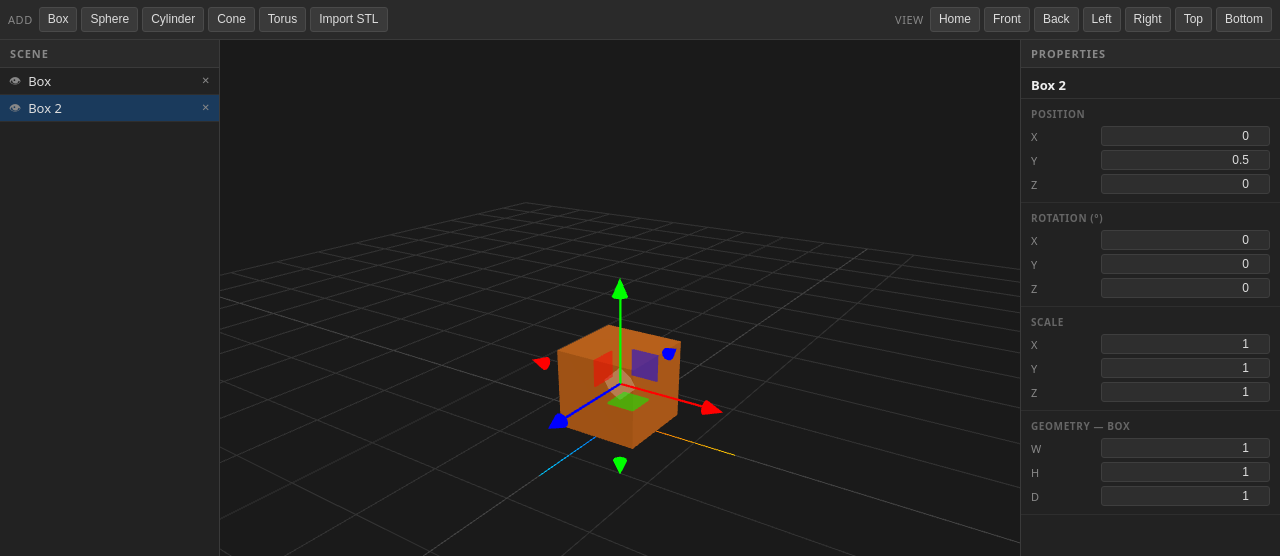
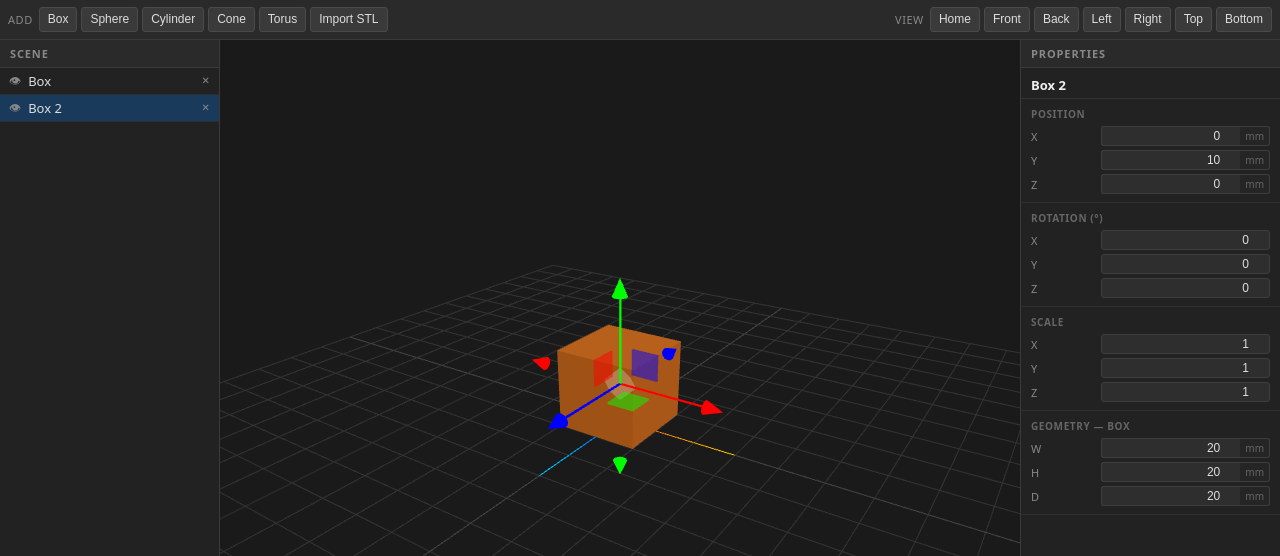
Before and after one commit to mjlangan/webcad, a React (Vite) app: page / in a window 1280 px wide. Both pictures are taken after a click on the button "Box". Shown: the top 556 px of the page. Built offline with nearby package versions, Linux system fonts and the light colour scheme.

Commit message:
establish millimeters as the base unit and show units in the UI

```diff
--- a/src/components/PropertiesPanel/PropertiesPanel.css
+++ b/src/components/PropertiesPanel/PropertiesPanel.css
@@ -66,6 +66,12 @@
   flex-shrink: 0;
 }
 
+.prop-field-input-wrap {
+  flex: 1;
+  display: flex;
+  min-width: 0;
+}
+
 .prop-field-input {
   flex: 1;
   background: #2e2e2e;
@@ -79,8 +85,31 @@
   text-align: right;
 }
 
+.prop-field-input--with-unit {
+  border-right: none;
+  border-radius: 3px 0 0 3px;
+}
+
 .prop-field-input:focus {
   border-color: #4488ff;
+}
+
+.prop-field-input--with-unit:focus + .prop-field-unit {
+  border-color: #4488ff;
+}
+
+.prop-field-unit {
+  flex-shrink: 0;
+  background: #252525;
+  border: 1px solid #3e3e3e;
+  border-left: none;
+  border-radius: 0 3px 3px 0;
+  color: #666;
+  font-size: 10px;
+  padding: 0 5px;
+  display: flex;
+  align-items: center;
+  user-select: none;
 }
 
 .prop-imported-name {
--- a/src/components/PropertiesPanel/PropertiesPanel.tsx
+++ b/src/components/PropertiesPanel/PropertiesPanel.tsx
@@ -11,16 +11,18 @@ interface NumFieldProps {
   value: number;
   step?: number;
   min?: number;
+  unit?: string;
   onChange: (v: number) => void;
 }
 
-function NumField({ label, value, step = 0.01, min, onChange }: NumFieldProps) {
+function NumField({ label, value, step = 1, min, unit, onChange }: NumFieldProps) {
   return (
     <label className="prop-field">
       <span className="prop-field-label">{label}</span>
+      <div className="prop-field-input-wrap">
         <input
           type="number"
-        className="prop-field-input"
+          className={unit ? 'prop-field-input prop-field-input--with-unit' : 'prop-field-input'}
           value={parseFloat(value.toFixed(4))}
           step={step}
           min={min}
@@ -29,6 +31,8 @@ function NumField({ label, value, step = 0.01, min, onChange }: NumFieldProps) {
             if (!isNaN(v)) onChange(v);
           }}
         />
+        {unit && <span className="prop-field-unit">{unit}</span>}
+      </div>
     </label>
   );
 }
@@ -58,43 +62,43 @@ function GeometryFields({
     case 'box':
       return (
         <Section title="Geometry — Box">
-          <NumField label="W" value={geometry.width}  onChange={(v) => onUpdate({ ...geometry, width:  v })} />
-          <NumField label="H" value={geometry.height} onChange={(v) => onUpdate({ ...geometry, height: v })} />
-          <NumField label="D" value={geometry.depth}  onChange={(v) => onUpdate({ ...geometry, depth:  v })} />
+          <NumField label="W" unit="mm" value={geometry.width}  onChange={(v) => onUpdate({ ...geometry, width:  v })} />
+          <NumField label="H" unit="mm" value={geometry.height} onChange={(v) => onUpdate({ ...geometry, height: v })} />
+          <NumField label="D" unit="mm" value={geometry.depth}  onChange={(v) => onUpdate({ ...geometry, depth:  v })} />
         </Section>
       );
     case 'sphere':
       return (
         <Section title="Geometry — Sphere">
-          <NumField label="Radius"   value={geometry.radius}         onChange={(v) => onUpdate({ ...geometry, radius:         v })} />
-          <NumField label="Width Seg" value={geometry.widthSegments}  step={1} min={3} onChange={(v) => onUpdate({ ...geometry, widthSegments:  Math.max(3,  Math.round(v)) })} />
-          <NumField label="Height Seg" value={geometry.heightSegments} step={1} min={2} onChange={(v) => onUpdate({ ...geometry, heightSegments: Math.max(2,  Math.round(v)) })} />
+          <NumField label="Radius"     unit="mm" value={geometry.radius}         onChange={(v) => onUpdate({ ...geometry, radius:         v })} />
+          <NumField label="Width Seg"            value={geometry.widthSegments}  step={1} min={3} onChange={(v) => onUpdate({ ...geometry, widthSegments:  Math.max(3,  Math.round(v)) })} />
+          <NumField label="Height Seg"           value={geometry.heightSegments} step={1} min={2} onChange={(v) => onUpdate({ ...geometry, heightSegments: Math.max(2,  Math.round(v)) })} />
         </Section>
       );
     case 'cylinder':
       return (
         <Section title="Geometry — Cylinder">
-          <NumField label="R Top"    value={geometry.radiusTop}    onChange={(v) => onUpdate({ ...geometry, radiusTop:    v })} />
-          <NumField label="R Bottom" value={geometry.radiusBottom} onChange={(v) => onUpdate({ ...geometry, radiusBottom: v })} />
-          <NumField label="Height"   value={geometry.height}       onChange={(v) => onUpdate({ ...geometry, height:       v })} />
-          <NumField label="Segments" value={geometry.radialSegments} step={1} min={3} onChange={(v) => onUpdate({ ...geometry, radialSegments: Math.max(3, Math.round(v)) })} />
+          <NumField label="R Top"    unit="mm" value={geometry.radiusTop}    onChange={(v) => onUpdate({ ...geometry, radiusTop:    v })} />
+          <NumField label="R Bottom" unit="mm" value={geometry.radiusBottom} onChange={(v) => onUpdate({ ...geometry, radiusBottom: v })} />
+          <NumField label="Height"   unit="mm" value={geometry.height}       onChange={(v) => onUpdate({ ...geometry, height:       v })} />
+          <NumField label="Segments"           value={geometry.radialSegments} step={1} min={3} onChange={(v) => onUpdate({ ...geometry, radialSegments: Math.max(3, Math.round(v)) })} />
         </Section>
       );
     case 'cone':
       return (
         <Section title="Geometry — Cone">
-          <NumField label="Radius"   value={geometry.radius} onChange={(v) => onUpdate({ ...geometry, radius: v })} />
-          <NumField label="Height"   value={geometry.height} onChange={(v) => onUpdate({ ...geometry, height: v })} />
-          <NumField label="Segments" value={geometry.radialSegments} step={1} min={3} onChange={(v) => onUpdate({ ...geometry, radialSegments: Math.max(3, Math.round(v)) })} />
+          <NumField label="Radius"   unit="mm" value={geometry.radius} onChange={(v) => onUpdate({ ...geometry, radius: v })} />
+          <NumField label="Height"   unit="mm" value={geometry.height} onChange={(v) => onUpdate({ ...geometry, height: v })} />
+          <NumField label="Segments"           value={geometry.radialSegments} step={1} min={3} onChange={(v) => onUpdate({ ...geometry, radialSegments: Math.max(3, Math.round(v)) })} />
         </Section>
       );
     case 'torus':
       return (
         <Section title="Geometry — Torus">
-          <NumField label="Radius"    value={geometry.radius}          onChange={(v) => onUpdate({ ...geometry, radius:          v })} />
-          <NumField label="Tube"      value={geometry.tube}            onChange={(v) => onUpdate({ ...geometry, tube:            v })} />
-          <NumField label="Rad Seg"   value={geometry.radialSegments}   step={1} min={2} onChange={(v) => onUpdate({ ...geometry, radialSegments:   Math.max(2, Math.round(v)) })} />
-          <NumField label="Tube Seg"  value={geometry.tubularSegments}  step={1} min={3} onChange={(v) => onUpdate({ ...geometry, tubularSegments:  Math.max(3, Math.round(v)) })} />
+          <NumField label="Radius"   unit="mm" value={geometry.radius}         onChange={(v) => onUpdate({ ...geometry, radius:         v })} />
+          <NumField label="Tube"     unit="mm" value={geometry.tube}           onChange={(v) => onUpdate({ ...geometry, tube:           v })} />
+          <NumField label="Rad Seg"            value={geometry.radialSegments}  step={1} min={2} onChange={(v) => onUpdate({ ...geometry, radialSegments:  Math.max(2, Math.round(v)) })} />
+          <NumField label="Tube Seg"           value={geometry.tubularSegments} step={1} min={3} onChange={(v) => onUpdate({ ...geometry, tubularSegments: Math.max(3, Math.round(v)) })} />
         </Section>
       );
     case 'imported':
@@ -149,9 +153,9 @@ export default function PropertiesPanel() {
       <div className="props-node-name">{node.name}</div>
 
       <Section title="Position">
-        <NumField label="X" value={transform.position[0]} onChange={(v) => setPos(0, v)} />
-        <NumField label="Y" value={transform.position[1]} onChange={(v) => setPos(1, v)} />
-        <NumField label="Z" value={transform.position[2]} onChange={(v) => setPos(2, v)} />
+        <NumField label="X" unit="mm" value={transform.position[0]} onChange={(v) => setPos(0, v)} />
+        <NumField label="Y" unit="mm" value={transform.position[1]} onChange={(v) => setPos(1, v)} />
+        <NumField label="Z" unit="mm" value={transform.position[2]} onChange={(v) => setPos(2, v)} />
       </Section>
 
       <Section title="Rotation (°)">
@@ -161,9 +165,9 @@ export default function PropertiesPanel() {
       </Section>
 
       <Section title="Scale">
-        <NumField label="X" value={transform.scale[0]} min={0.001} onChange={(v) => setScale(0, v)} />
-        <NumField label="Y" value={transform.scale[1]} min={0.001} onChange={(v) => setScale(1, v)} />
-        <NumField label="Z" value={transform.scale[2]} min={0.001} onChange={(v) => setScale(2, v)} />
+        <NumField label="X" value={transform.scale[0]} step={0.01} min={0.001} onChange={(v) => setScale(0, v)} />
+        <NumField label="Y" value={transform.scale[1]} step={0.01} min={0.001} onChange={(v) => setScale(1, v)} />
+        <NumField label="Z" value={transform.scale[2]} step={0.01} min={0.001} onChange={(v) => setScale(2, v)} />
       </Section>
 
       <GeometryFields
--- a/src/components/Toolbar/Toolbar.tsx
+++ b/src/components/Toolbar/Toolbar.tsx
@@ -21,19 +21,19 @@ export default function Toolbar({ actionsRef }: ToolbarProps) {
     let geometry: PrimitiveParams;
     switch (type) {
       case 'box':
-        geometry = { type: 'box', width: 1, height: 1, depth: 1 };
+        geometry = { type: 'box', width: 20, height: 20, depth: 20 };
         break;
       case 'sphere':
-        geometry = { type: 'sphere', radius: 0.5, widthSegments: 32, heightSegments: 16 };
+        geometry = { type: 'sphere', radius: 10, widthSegments: 32, heightSegments: 16 };
         break;
       case 'cylinder':
-        geometry = { type: 'cylinder', radiusTop: 0.5, radiusBottom: 0.5, height: 1, radialSegments: 32 };
+        geometry = { type: 'cylinder', radiusTop: 10, radiusBottom: 10, height: 20, radialSegments: 32 };
         break;
       case 'cone':
-        geometry = { type: 'cone', radius: 0.5, height: 1, radialSegments: 32 };
+        geometry = { type: 'cone', radius: 10, height: 20, radialSegments: 32 };
         break;
       case 'torus':
-        geometry = { type: 'torus', radius: 0.5, tube: 0.2, radialSegments: 16, tubularSegments: 64 };
+        geometry = { type: 'torus', radius: 10, tube: 4, radialSegments: 16, tubularSegments: 64 };
         break;
       default:
         return;
--- a/src/components/Viewport/useCameraPresets.ts
+++ b/src/components/Viewport/useCameraPresets.ts
@@ -10,13 +10,13 @@ const PRESETS: Record<
   CameraPreset,
   { position: [number, number, number]; up: [number, number, number] }
 > = {
-  home:   { position: [4,  4,  6], up: [0, 1,  0] },
-  front:  { position: [0,  0,  7], up: [0, 1,  0] },
-  back:   { position: [0,  0, -7], up: [0, 1,  0] },
-  left:   { position: [-7, 0,  0], up: [0, 1,  0] },
-  right:  { position: [7,  0,  0], up: [0, 1,  0] },
-  top:    { position: [0,  7,  0], up: [0, 0, -1] },
-  bottom: { position: [0, -7,  0], up: [0, 0,  1] },
+  home:   { position: [80,   80,  120], up: [0, 1,  0] },
+  front:  { position: [0,     0,  140], up: [0, 1,  0] },
+  back:   { position: [0,     0, -140], up: [0, 1,  0] },
+  left:   { position: [-140,  0,    0], up: [0, 1,  0] },
+  right:  { position: [140,   0,    0], up: [0, 1,  0] },
+  top:    { position: [0,   140,    0], up: [0, 0, -1] },
+  bottom: { position: [0,  -140,    0], up: [0, 0,  1] },
 };
 
 export function useCameraPresets(
--- a/src/components/Viewport/useOrbitControls.ts
+++ b/src/components/Viewport/useOrbitControls.ts
@@ -16,7 +16,7 @@ export function useOrbitControls(
     controls.enableDamping = true;
     controls.dampingFactor = 0.08;
     controls.minDistance = 1;
-    controls.maxDistance = 100;
+    controls.maxDistance = 2000;
 
     controlsRef.current = controls;
     onBeforeRender.current = () => controls.update();
--- a/src/store/useSceneStore.ts
+++ b/src/store/useSceneStore.ts
@@ -43,11 +43,11 @@ export const useSceneStore = create<SceneState>((set, get) => ({
       visible: true,
       locked: false,
       transform: {
-        position: [0, 0.5, 0],
+        position: [0, 10, 0],
         rotation: [0, 0, 0],
         scale: [1, 1, 1],
       },
-      geometry: { type: 'box', width: 1, height: 1, depth: 1 },
+      geometry: { type: 'box', width: 20, height: 20, depth: 20 },
       material: { color: '#4488ff', opacity: 1 },
     },
   ],
```
Also changed, not shown: src/components/Viewport/useThreeSetup.ts (+7 -7 lines). Lines whose indentation alone changed are shown as unchanged.
